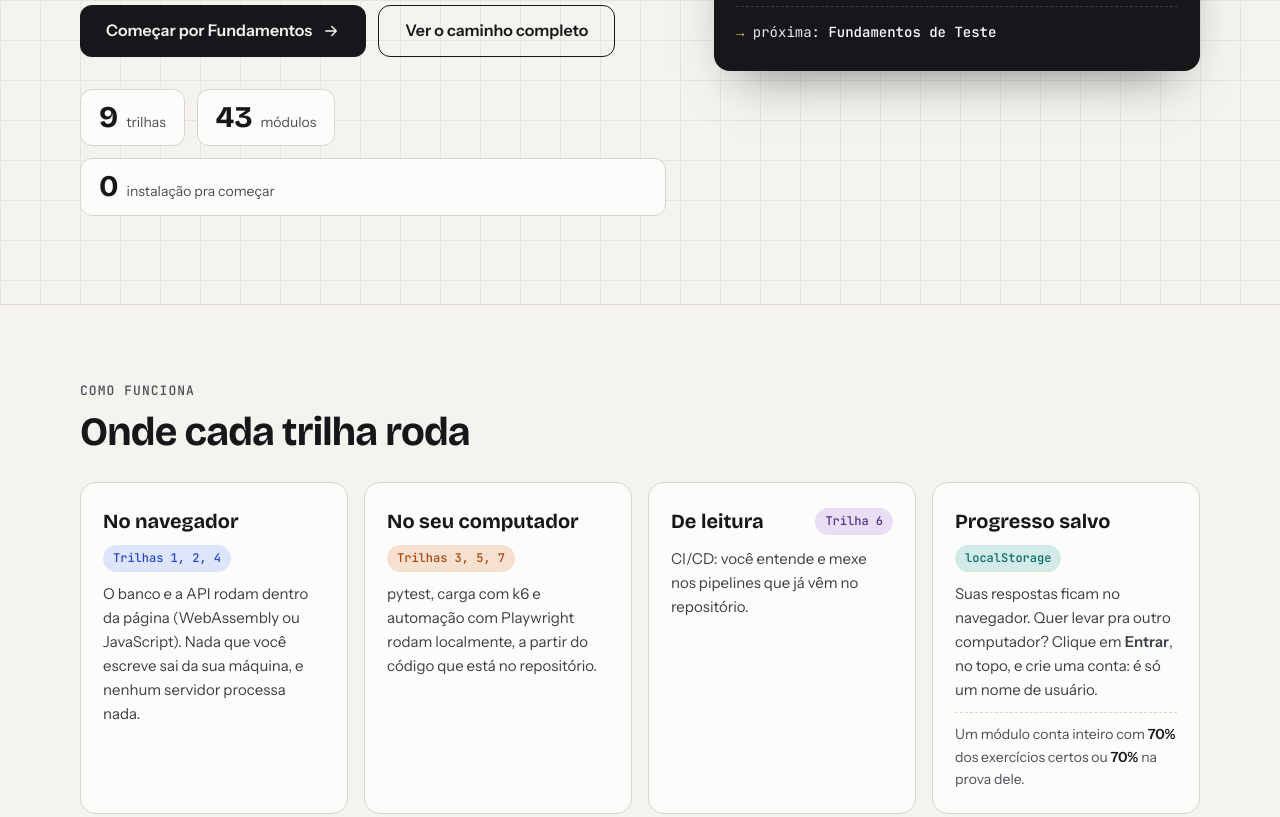
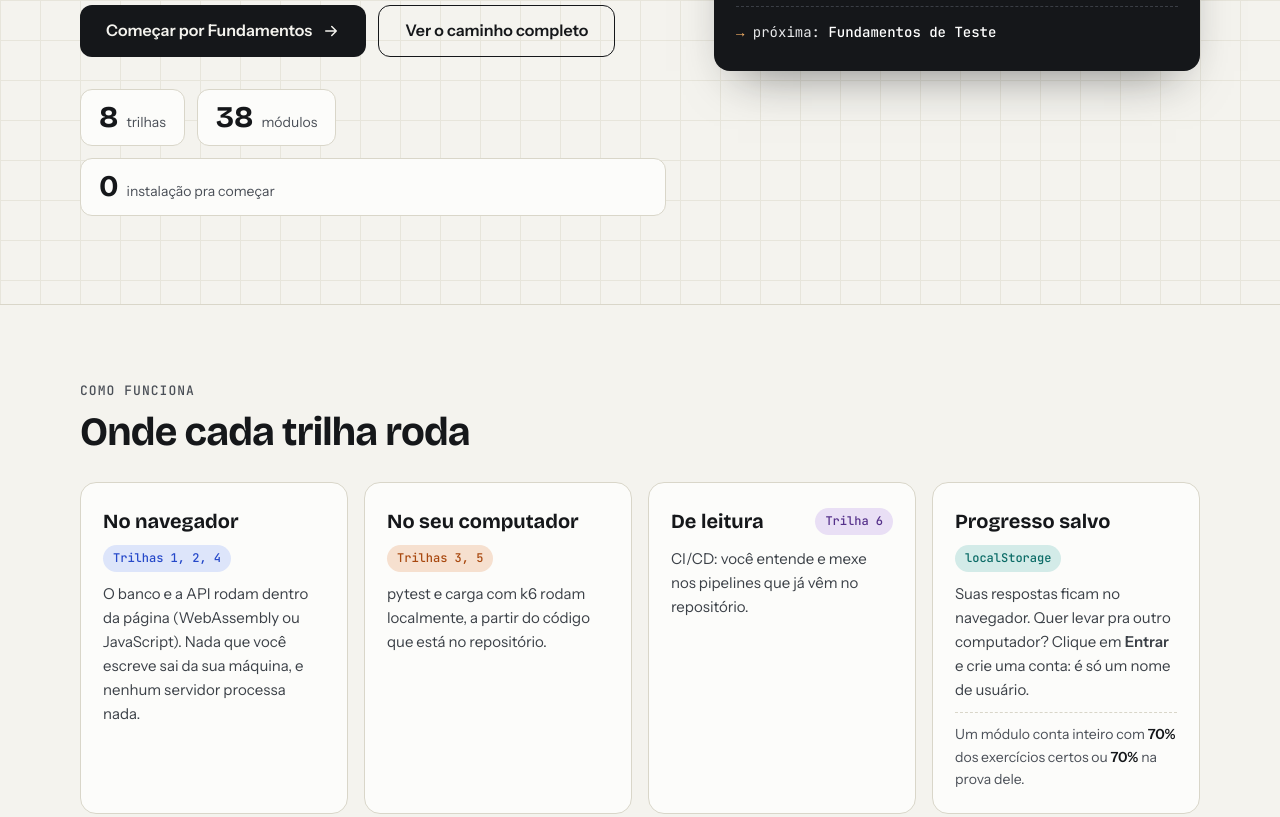
Before and after one commit to ezequiel-dawud/HardSkillsQA, a plain HTML site: page site/index.html in a window 1280 px wide. Shown: the part 513-1330 px from the top of the page. Drawn offline with nearby package versions, Linux system fonts and the light colour scheme; a script that the page names is missing.

Commit message:
Reverte correcoes de dados da home pro texto exato da referencia
Desfaz 3 mudancas que eu tinha feito por conta propria no redesign anterior
(fora do que foi pedido): hero voltou a "8 trilhas / 38 modulos", o card
"Como funciona" voltou a listar so "Trilhas 3, 5" como "roda no seu
computador" (sem a 7), e o card da Trilha 7 perdeu a tag/tempo que eu tinha
inventado. Agora bate exatamente com o texto do design de referencia.

Co-Authored-By: Claude Sonnet 5 <noreply@anthropic.com>

```diff
--- a/site/index.html
+++ b/site/index.html
@@ -62,8 +62,8 @@
           <a class="h-btn-ghost" href="#caminho">Ver o caminho completo</a>
         </div>
         <div class="h-stats">
-          <div class="h-stat"><b>9</b><span>trilhas</span></div>
-          <div class="h-stat"><b>43</b><span>módulos</span></div>
+          <div class="h-stat"><b>8</b><span>trilhas</span></div>
+          <div class="h-stat"><b>38</b><span>módulos</span></div>
           <div class="h-stat" style="flex:1 1 100%"><b>0</b><span>instalação pra começar</span></div>
         </div>
       </div>
@@ -106,9 +106,9 @@
         <div class="h-card">
           <div class="h-card-cabeca">
             <span class="h-card-titulo">No seu computador</span>
-            <span class="h-chip" style="background:var(--h-auto-fraco);color:var(--h-auto)">Trilhas 3, 5, 7</span>
+            <span class="h-chip" style="background:var(--h-auto-fraco);color:var(--h-auto)">Trilhas 3, 5</span>
           </div>
-          <p>pytest, carga com k6 e automação com Playwright rodam localmente, a partir do código que está no repositório.</p>
+          <p>pytest e carga com k6 rodam localmente, a partir do código que está no repositório.</p>
         </div>
         <div class="h-card">
           <div class="h-card-cabeca">
@@ -122,7 +122,7 @@
             <span class="h-card-titulo">Progresso salvo</span>
             <span class="h-chip" style="background:var(--h-base-fraco);color:var(--h-base)">localStorage</span>
           </div>
-          <p>Suas respostas ficam no navegador. Quer levar pra outro computador? Clique em <b>Entrar</b>, no topo, e crie uma conta: é só um nome de usuário.</p>
+          <p>Suas respostas ficam no navegador. Quer levar pra outro computador? Clique em <b>Entrar</b> e crie uma conta: é só um nome de usuário.</p>
           <p class="h-nota">Um módulo conta inteiro com <strong>70%</strong> dos exercícios certos ou <strong>70%</strong> na prova dele.</p>
         </div>
       </div>
@@ -305,7 +305,7 @@
           </div>
           <h3>Automação web com Playwright</h3>
           <p>Controlar um navegador de verdade: clicar, preencher formulário, esperar carregamento assíncrono, mockar rede e testar API. Projeto real em <code>trilha-7/</code>, contra um site de treino feito pra automação.</p>
-          <div class="h-trilha-meta"><span class="mono">5 módulos</span><span>Roda no seu computador</span></div>
+          <div class="h-trilha-meta"><span class="mono">5 módulos</span></div>
         </a>
 
       </div>
```
